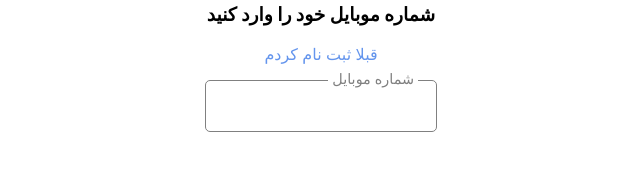
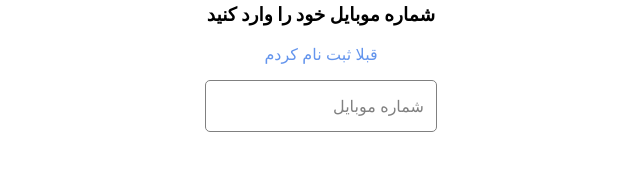
Before and after one commit to mohsen-pashootan/kavatel, a React (Create React App) app: page /signup in a window 1280 px wide. Shown: the part 351-533 px from the top of the page, without its empty margins (319-959 px from the left). Built offline with nearby package versions, Linux system fonts and the light colour scheme.

Commit message:
fixing some bug

```diff
--- a/src/components/confirmInput/confirmInput.js
+++ b/src/components/confirmInput/confirmInput.js
@@ -35,7 +35,7 @@ const InputCode = ({ length, loading, onComplete }) => {
   };
 
   return (
-    <div className="code-input">
+    <div>
       <div className="code-inputs">
         {code.map((num, idx) => {
           return (
--- a/src/components/confirmInput/confirmInput.scss
+++ b/src/components/confirmInput/confirmInput.scss
@@ -1,12 +1,6 @@
-.code-input {
-  display: flex;
-  flex-direction: column;
-  align-items: start;
-}
-
 .code-inputs {
   display: flex;
-  justify-content: start;
+  justify-content: flex-start;
   align-items: center;
 }
 
--- a/src/components/input.js
+++ /dev/null
@@ -1,26 +0,0 @@
-import React from "react";
-import "./input.scss";
-
-export const Input = React.forwardRef((props, ref) => {
-  return (
-    <div className="input-wrapper">
-      <div className="input-container">
-        <div className={`material-textfield ${props.errors && "error"}`}>
-          <input
-            placeholder=" "
-            type={props.type}
-            className={`fancy-input ${props.errors && "error"}`}
-            name={props.name}
-            value={props.value}
-            onChange={props.onChange}
-          />
-          <label className={`${props.errors && "error"}`}>
-            {/* خطا */}
-            {props.errors ? "خطا" : props.label}
-          </label>
-        </div>
-      </div>
-      {props.errors && <div className="alert-input">{props.errors}</div>}
-    </div>
-  );
-});
--- a/src/components/input.scss
+++ /dev/null
@@ -1,64 +0,0 @@
-.input-wrapper {
-  display: flex;
-  flex-direction: column;
-  margin-bottom: 10px;
-}
-
-.input-container {
-  height: 100%;
-  display: flex;
-  justify-content: center;
-  align-items: center;
-}
-
-.material-textfield {
-  position: relative;
-}
-
-label {
-  position: absolute;
-  font-size: 1rem;
-  width: fit-content;
-  right: 0;
-  top: 50%;
-  transform: translateY(-50%);
-  background-color: white;
-  color: gray;
-  padding: 0 0.3rem;
-  margin: 0 0.5rem;
-  transition: 0.2s ease-out;
-  transform-origin: left top;
-  pointer-events: none;
-}
-.fancy-input {
-  font-size: 1rem;
-  outline: none;
-  border: 1px solid gray;
-  border-radius: 5px;
-  padding: 1rem 0.7rem;
-  color: gray;
-  transition: max-width 50ms cubic-bezier(0, 0, 0.2, 1) 0ms;
-}
-.fancy-input:focus {
-  border-color: blue;
-}
-.fancy-input:focus + label {
-  color: blue;
-  top: 0;
-  transform: translateY(-50%) scale(0.9);
-}
-.fancy-input:not(:placeholder-shown) + label {
-  top: 0;
-  transform: translateY(-50%) scale(0.9);
-}
-
-.error {
-  border-color: red !important ;
-  color: red !important;
-}
-
-.alert-input {
-  direction: rtl;
-  font-size: 12px;
-  color: red;
-}
--- a/src/constants/seeder.json
+++ b/src/constants/seeder.json
@@ -10,11 +10,8 @@
             "inputType": "text",
             "inputLabel": "شماره موبایل",
             "placeholder": "شماره موبایل",
-            "buttonText": "تایید"
-        },
-        "input_Attributes": {
-            "name": "phoneNumber",
-            "value": "phoneNumber"
+            "buttonText": "تایید",
+            "input_name": "phoneNumber"
         }
     },
     "login 2": {
@@ -28,11 +25,8 @@
             "inputType": "password",
             "inputLabel": "رمز عبور",
             "placeholder": "رمز عبور",
-            "buttonText": "تایید"
-        },
-        "input_Attributes": {
-            "name": "password",
-            "value": "password"
+            "buttonText": "تایید",
+            "input_name": "password"
         }
     },
     "wellcome": {
@@ -59,11 +53,8 @@
             "inputType": "text",
             "inputLabel": "شماره موبایل",
             "placeholder": "شماره موبایل",
-            "buttonText": "تایید"
-        },
-        "input_Attributes": {
-            "name": "phoneNumber",
-            "value": "phoneNumber"
+            "buttonText": "تایید",
+            "input_name": "phoneNumber"
         }
     },
     "signup 2": {
@@ -95,12 +86,10 @@
             "placeholderName": "نام و نام خانوادگی",
             "placeholderEmail": "ایمیل",
             "placeholderPassword": "رمز عبور",
-            "buttonText": "تایید"
-        },
-        "input_Attributes": {
-            "name_username": "username",
-            "name_email": "email",
-            "name_password": "password"
+            "buttonText": "تایید",
+            "input_name_username": "username",
+            "input_name_email": "email",
+            "input_name_password": "password"
         }
     }
 }
--- a/src/containers/messengerLogin.js
+++ b/src/containers/messengerLogin.js
@@ -16,7 +16,6 @@ export default function MessengerLogin({ mode, onModeChange, dotCount }) {
   const history = useHistory();
 
   const dataLogin = Seeder[mode].options;
-  const inputsData = Seeder[mode].input_Attributes;
 
   const Modes = {
     Login: mode === "login 1",
@@ -42,7 +41,6 @@ export default function MessengerLogin({ mode, onModeChange, dotCount }) {
     if (Modes.PassEnter && password.trim() === "")
       errors.password = "رمز عبور ضروری است";
 
-    console.log();
     return Object.keys(errors).length === 0 ? {} : errors;
   };
 
@@ -77,6 +75,7 @@ export default function MessengerLogin({ mode, onModeChange, dotCount }) {
         return;
       }
       setPhoneNumber(inputValue);
+      setErrors(newErrors);
     }
     if (Modes.PassEnter) setPassword(inputValue);
     setErrors(newErrors);
@@ -100,9 +99,9 @@ export default function MessengerLogin({ mode, onModeChange, dotCount }) {
       {(Modes.Login || Modes.PassEnter) && (
         <SingleInput
           type={dataLogin.inputType}
-          errors={errors[inputsData.name]}
+          errors={errors[dataLogin.input_name]}
           label={dataLogin.inputLabel}
-          name={inputsData.name}
+          name={dataLogin.input_name}
           value={Modes.Login ? phoneNumber : password}
           onComplete={handleSingleInput}
         />
--- a/src/containers/messengerSignUp.js
+++ b/src/containers/messengerSignUp.js
@@ -2,7 +2,6 @@ import React, { useState } from "react";
 import "./messengerSignUp.scss";
 import Button from "../components/button";
 import FancyImage from "../components/fancyImage";
-import { Input } from "../components/input";
 import NavCircles from "../components/navCircles";
 import Title from "../components/title";
 import Seeder from "../constants/seeder.json";
@@ -10,9 +9,10 @@ import BottomLogo from "../components/bottomLogo";
 import CountDownTimer from "../components/countDownTimer";
 import InputCode from "./../components/confirmInput/confirmInput";
 import { useHistory } from "react-router-dom";
+import SingleInput from "../components/singleInput/singleInput";
 
 export default function MessengerSignUp({ mode, onModeChange, dotCount }) {
-  const [phoneNumber, setPhoneNumber] = useState(" ");
+  const [phoneNumber, setPhoneNumber] = useState("");
   const [confirmCode, setConfirmCode] = useState("");
   const [password, setPassword] = useState("");
   const [username, setUsername] = useState("");
@@ -21,13 +21,22 @@ export default function MessengerSignUp({ mode, onModeChange, dotCount }) {
   const history = useHistory();
 
   const dataLogin = Seeder[mode].options;
-  const inputsData = Seeder[mode].input_Attributes;
 
   const Modes = {
     SignUp: mode === "signup 1",
     GetConfirmCode: mode === "signup 2",
     PersonalInfo: mode === "signup 3",
     WellCome: mode === "wellcome",
+  };
+
+  const handleSubTitleClick = () => {
+    if (Modes.SignUp) {
+      onModeChange("go to login 1");
+      history.push("/login");
+    }
+    if (Modes.GetConfirmCode) {
+      console.log("request new code");
+    }
   };
 
   const validate = () => {
@@ -44,16 +53,25 @@ export default function MessengerSignUp({ mode, onModeChange, dotCount }) {
       errors.email = "ایمیل ضروری است";
       errors.password = "رمز عبور ضروری است";
     }
-    console.log();
     return Object.keys(errors).length === 0 ? {} : errors;
   };
 
-  const handleSubTitleClick = () => {
-    onModeChange("go to login 1");
-    history.push("/login");
+  const validateProperty = (input) => {
+    if (input.name === "phoneNumber") {
+      if (input.value.trim() === "") return "شماره تلفن همراه ضروری است";
+    }
+    if (input.name === "password") {
+      if (input.value.trim() === "") return "رمز عبور ضروری است";
+    }
+    if (input.name === "email") {
+      if (input.value.trim() === "") return "ایمیل ضروری است";
+    }
+    if (input.name === "username") {
+      if (input.value.trim() === "") return " نام و نام خانوداگی ضروری است";
+    }
   };
 
-  const handleLogin = () => {
+  const handleSubmit = () => {
     const errors = validate();
     setErrors(errors || {});
     if (Object.keys(errors).length === 0) {
@@ -63,11 +81,32 @@ export default function MessengerSignUp({ mode, onModeChange, dotCount }) {
 
   const handleSingleInput = (e) => {
     const inputValue = e.target.value;
-    if (Modes.SignUp) setPhoneNumber(inputValue);
+    const input = e.currentTarget;
+    const newErrors = { ...errors };
+    const errorMessage = validateProperty(input);
+    if (errorMessage) newErrors[input.name] = errorMessage;
+    else delete newErrors[input.name];
+    if (Modes.SignUp) {
+      if (/[^0-9]/.test(inputValue)) {
+        console.log("NAN");
+        return;
+      }
+      setPhoneNumber(inputValue);
+      setErrors(newErrors);
+    }
     if (Modes.PersonalInfo) {
-      if (e.target.name === "username") setUsername(inputValue);
-      if (e.target.name === "email") setEmail(inputValue);
-      if (e.target.name === "password") setPassword(inputValue);
+      if (e.target.name === "username") {
+        setErrors(newErrors);
+        setUsername(inputValue);
+      }
+      if (e.target.name === "email") {
+        setErrors(newErrors);
+        setEmail(inputValue);
+      }
+      if (e.target.name === "password") {
+        setErrors(newErrors);
+        setPassword(inputValue);
+      }
     }
   };
 
@@ -87,14 +126,13 @@ export default function MessengerSignUp({ mode, onModeChange, dotCount }) {
         onSubTitleClick={handleSubTitleClick}
       />
       {Modes.SignUp && (
-        <Input
+        <SingleInput
           type={dataLogin.inputType}
           label={dataLogin.inputLabel}
-          placeholder={dataLogin.placeholder}
-          name={inputsData.name}
-          errors={errors[inputsData.name]}
-          onChange={handleSingleInput}
+          name={dataLogin.input_name}
+          errors={errors[dataLogin.input_name]}
           value={phoneNumber}
+          onComplete={handleSingleInput}
         />
       )}
       {Modes.GetConfirmCode && (
@@ -113,37 +151,34 @@ export default function MessengerSignUp({ mode, onModeChange, dotCount }) {
       )}
       {Modes.PersonalInfo && (
         <React.Fragment>
-          <Input
+          <SingleInput
             type={dataLogin.inputTypeName}
             label={dataLogin.inputLabelName}
-            placeholder={dataLogin.placeholderName}
+            name={dataLogin.input_name_username}
+            errors={errors[dataLogin.input_name_username]}
             value={username}
-            name={inputsData.name_username}
-            errors={errors[inputsData.name_username]}
-            onChange={handleSingleInput}
+            onComplete={handleSingleInput}
           />
-          <Input
+          <SingleInput
             type={dataLogin.inputTypeEmail}
             label={dataLogin.inputLabeEmail}
-            placeholder={dataLogin.placeholderEmail}
             value={email}
-            name={inputsData.name_email}
-            errors={errors[inputsData.name_email]}
-            onChange={handleSingleInput}
+            name={dataLogin.input_name_email}
+            errors={errors[dataLogin.input_name_email]}
+            onComplete={handleSingleInput}
           />
-          <Input
+          <SingleInput
             type={dataLogin.inputTypePassword}
             label={dataLogin.inputLabelPassword}
-            placeholder={dataLogin.placeholderPassword}
             value={password}
-            name={inputsData.name_password}
-            errors={errors[inputsData.name_password]}
-            onChange={handleSingleInput}
+            name={dataLogin.input_name_password}
+            errors={errors[dataLogin.input_name_password]}
+            onComplete={handleSingleInput}
           />
         </React.Fragment>
       )}
 
-      <Button text={dataLogin.buttonText} onSubmit={handleLogin} />
+      <Button text={dataLogin.buttonText} onSubmit={handleSubmit} />
 
       <NavCircles mode={mode} dotCount={dotCount} />
       <BottomLogo />
```
Also changed, not shown: src/App.js (+16 -8 lines), src/components/inputConfirm.js (deleted, +0 -47 lines), src/components/inputConfirm.scss (deleted, +0 -11 lines), src/constants/seeder.js (+7 -47 lines).
